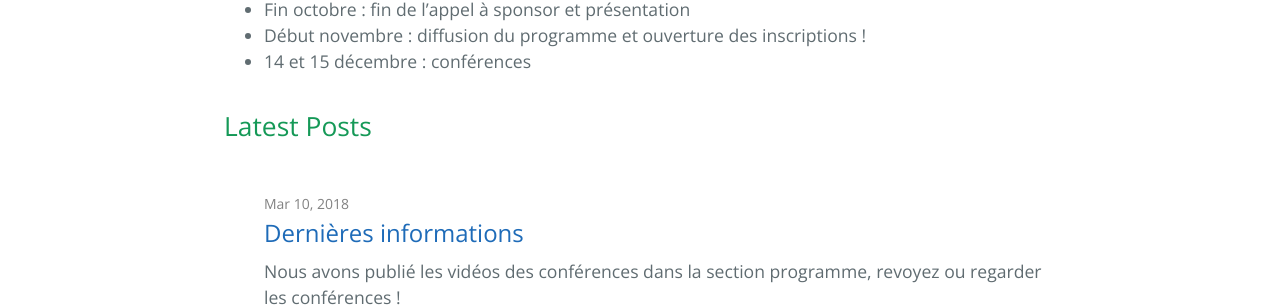
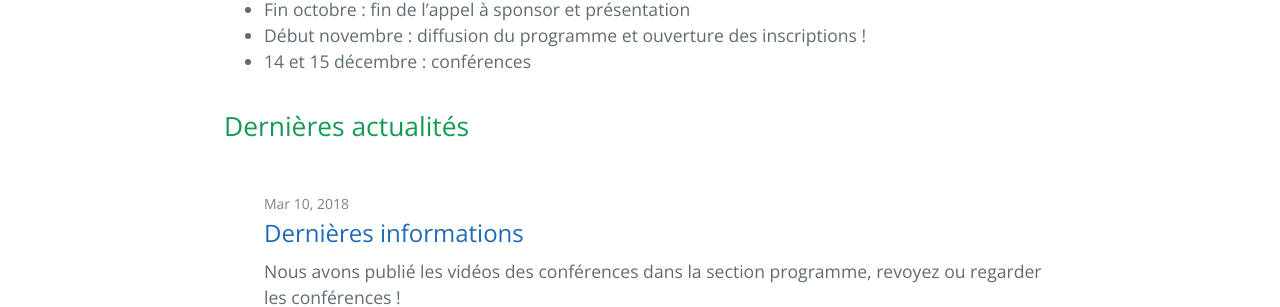
Before and after one commit to OSGeo-fr/QGIS-conf-fr-website, a Jekyll site: the page built from index.md, in a window 1280 px wide. Shown: the part 903-1210 px from the top of the page. Built offline with Jekyll 4.4.1, drawn with Linux system fonts in a browser that asks for light colours; the repository's description, which GitHub fills in, is left out.

Commit message:
traduction du titre de la section des articles

```diff
--- a/_layouts/home.html
+++ b/_layouts/home.html
@@ -6,7 +6,7 @@ layout: default
 
   {{ content }}
 
-  <h2>Latest Posts</h2>
+  <h2>Dernières actualités</h2>
 
   <div>&nbsp;</div>
 
```
